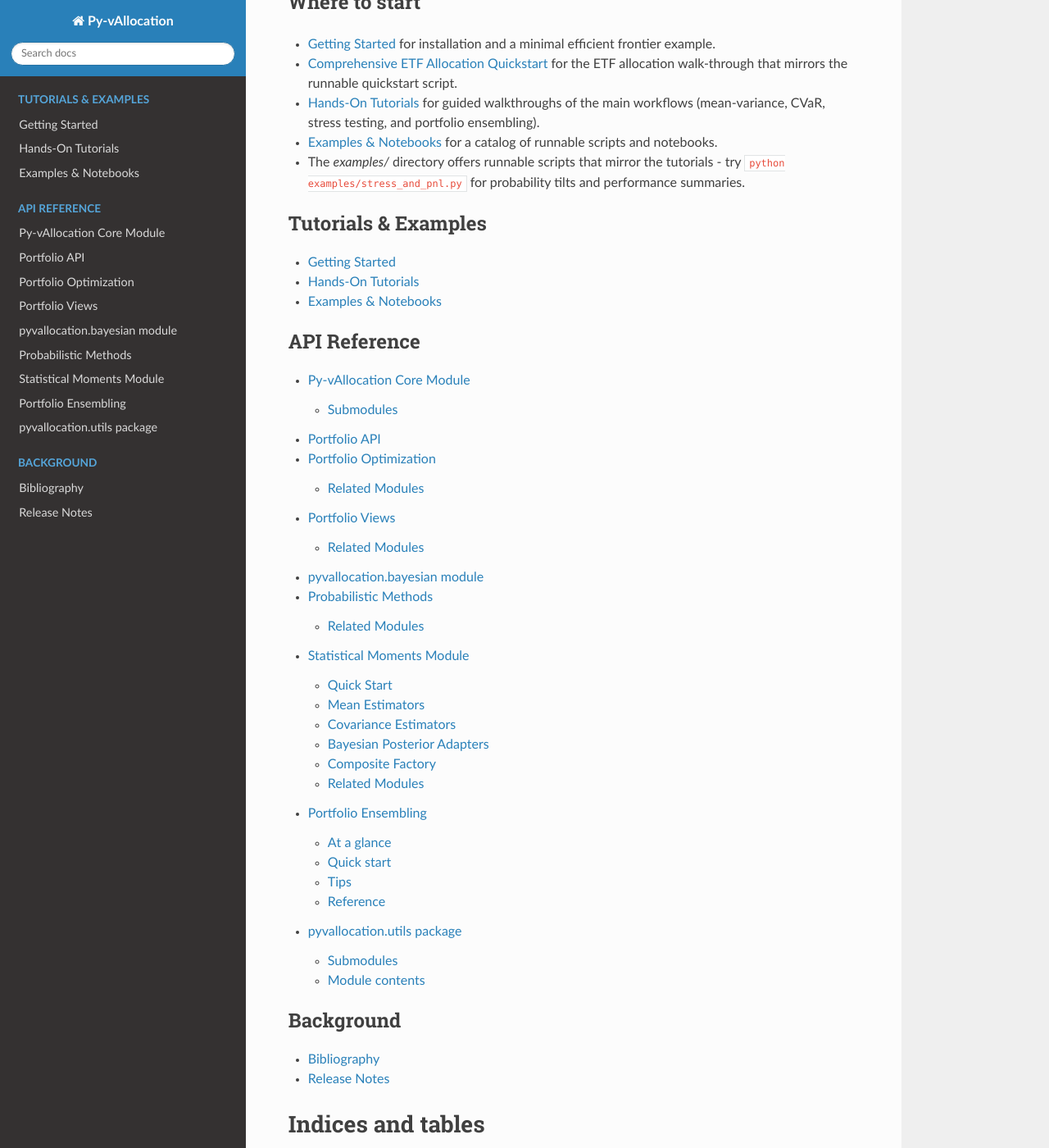
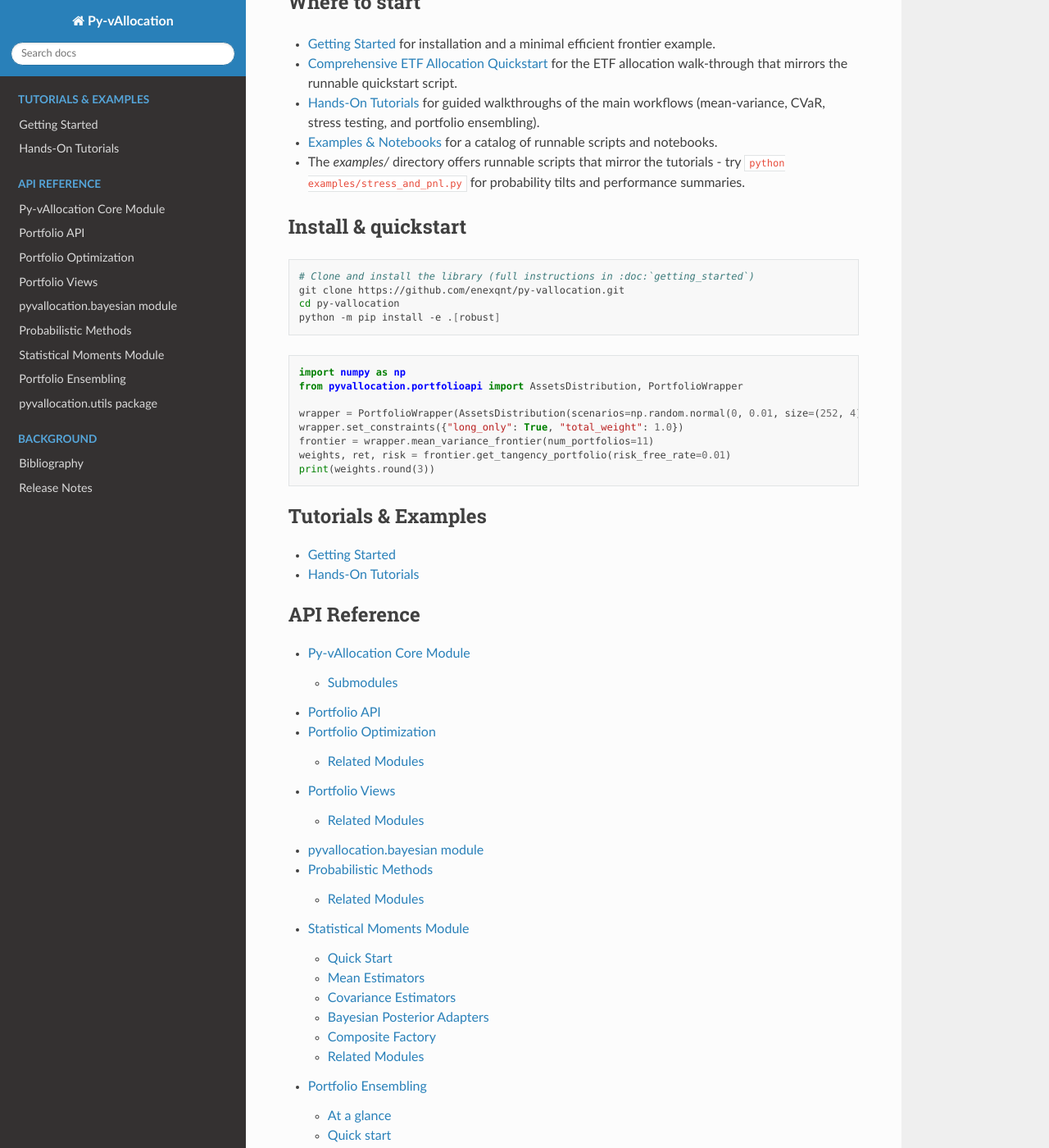
Before and after one commit to enexqnt/Py-vAllocation, a Sphinx documentation site: the page built from docs/index.rst, in a window 1280 px wide and 1400 px high, scrolled down 614 px. Shown: the whole window at 82% size. Built offline with Sphinx 7.4.7 and the Read the Docs theme 3.1.0, drawn with Linux system fonts in a browser that asks for light colours; some of the changed text lies outside the part shown.

Commit message:
Add install quickstart and ensembling guidance

```diff
--- a/docs/index.rst
+++ b/docs/index.rst
@@ -34,13 +34,33 @@
 - The `examples/` directory offers runnable scripts that mirror the tutorials -
   try ``python examples/stress_and_pnl.py`` for probability tilts and performance summaries.
 
+Install & quickstart
+--------------------
+
+.. code-block:: bash
+
+   # Clone and install the library (full instructions in :doc:`getting_started`)
+   git clone https://github.com/enexqnt/py-vallocation.git
+   cd py-vallocation
+   python -m pip install -e .[robust]
+
+.. code-block:: python
+
+   import numpy as np
+   from pyvallocation.portfolioapi import AssetsDistribution, PortfolioWrapper
+
+   wrapper = PortfolioWrapper(AssetsDistribution(scenarios=np.random.normal(0, 0.01, size=(252, 4))))
+   wrapper.set_constraints({"long_only": True, "total_weight": 1.0})
+   frontier = wrapper.mean_variance_frontier(num_portfolios=11)
+   weights, ret, risk = frontier.get_tangency_portfolio(risk_free_rate=0.01)
+   print(weights.round(3))
+
 .. toctree::
    :maxdepth: 1
    :caption: Tutorials & Examples
 
    getting_started
    tutorials/index
-   tutorials/examples_overview
 
 .. toctree::
    :maxdepth: 2
```
Also changed, not shown: docs/pyvallocation.ensembles.rst (+34 -0 lines).
